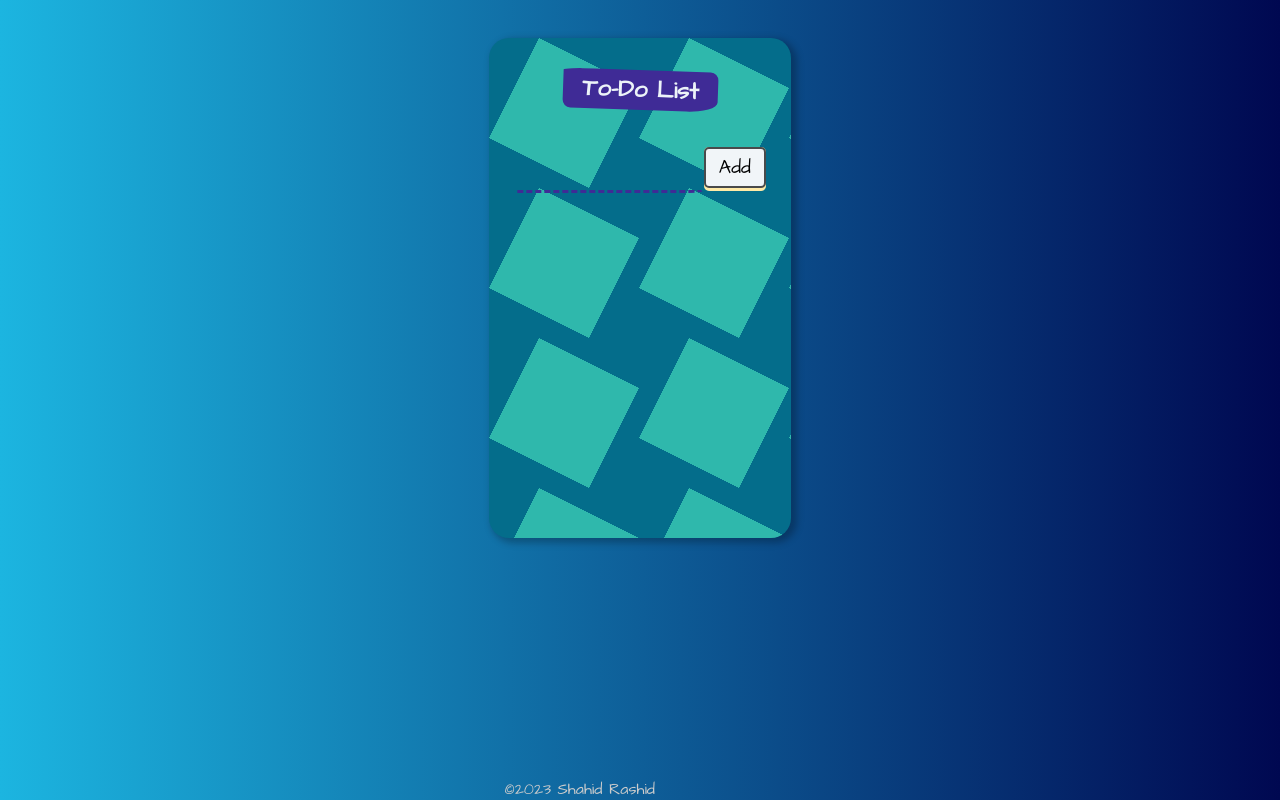
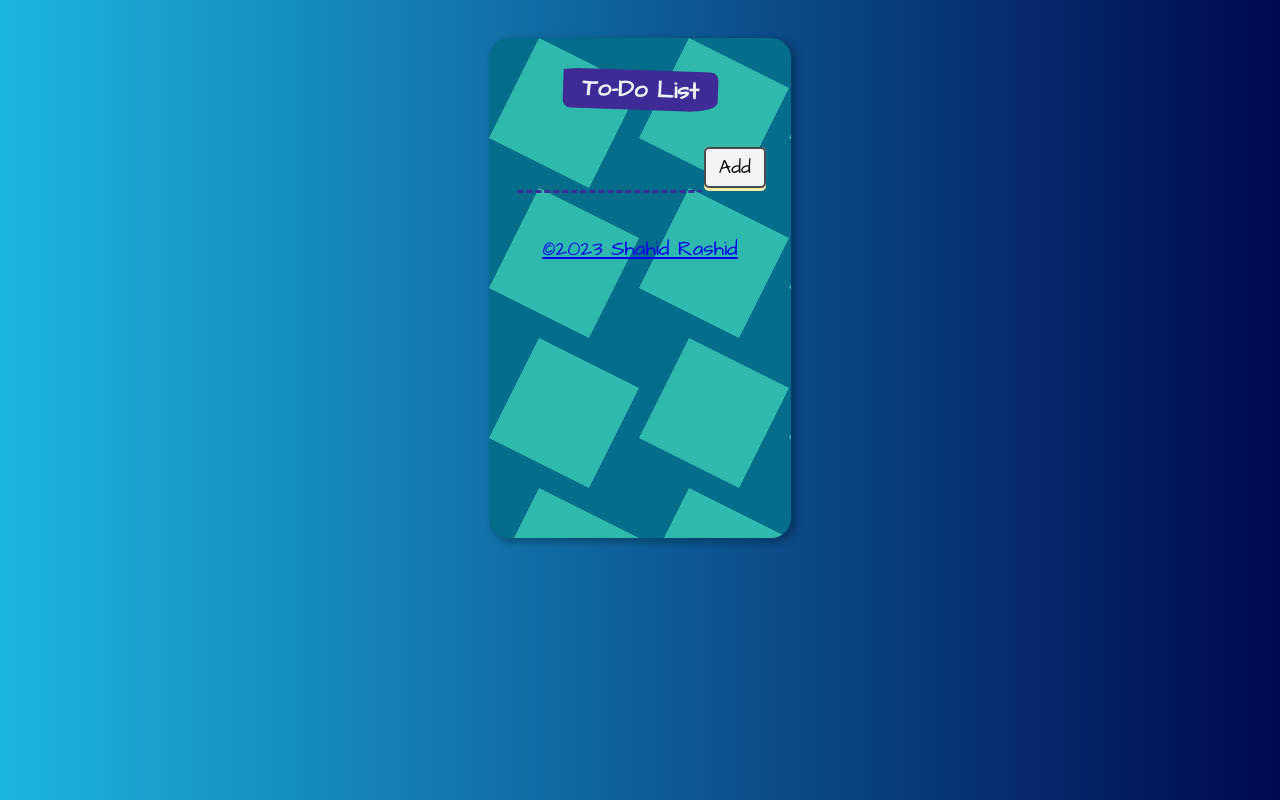
Before and after one commit to shahidrashid1942/To-do-list-react, a React (Create React App) app: page / in a window 1280 px wide. Built offline with nearby package versions, Linux system fonts and the light colour scheme.

Commit message:
Add link App.jsx

```diff
--- a/src/components/App.jsx
+++ b/src/components/App.jsx
@@ -51,7 +51,9 @@ function App() {
       </div>
 
       <div className="footer">
+        <a href="https://github.com/shahidrashid1942">
         <p>&#169;2023 Shahid Rashid</p>
+          </a>
       </div>
     </div>
   );
```
